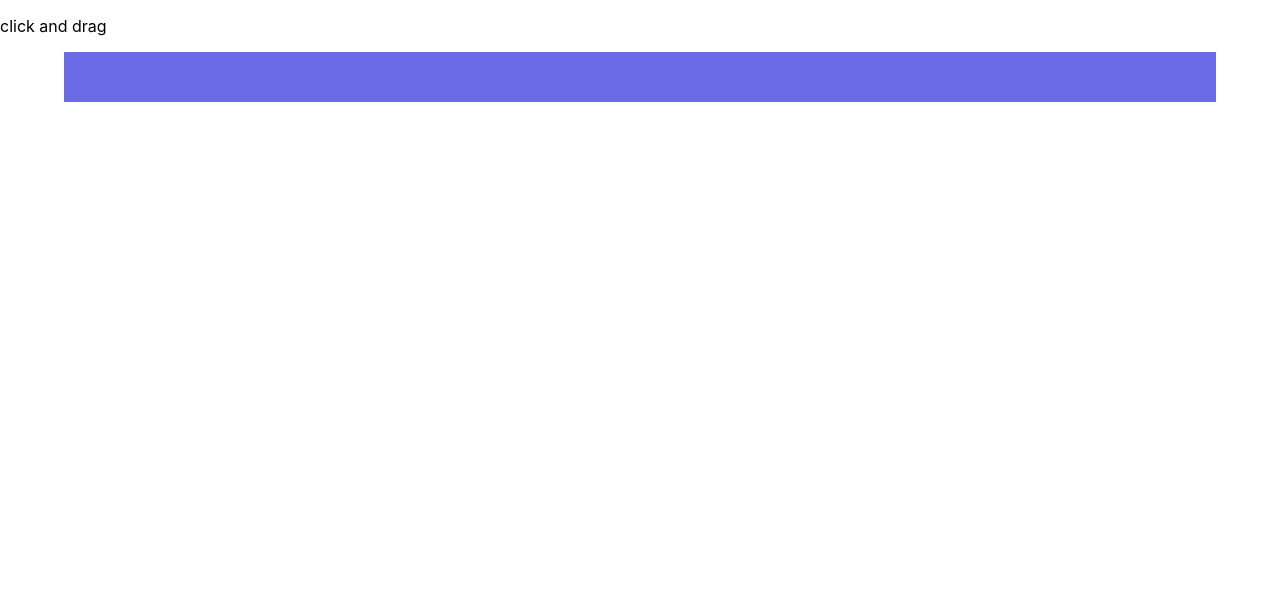
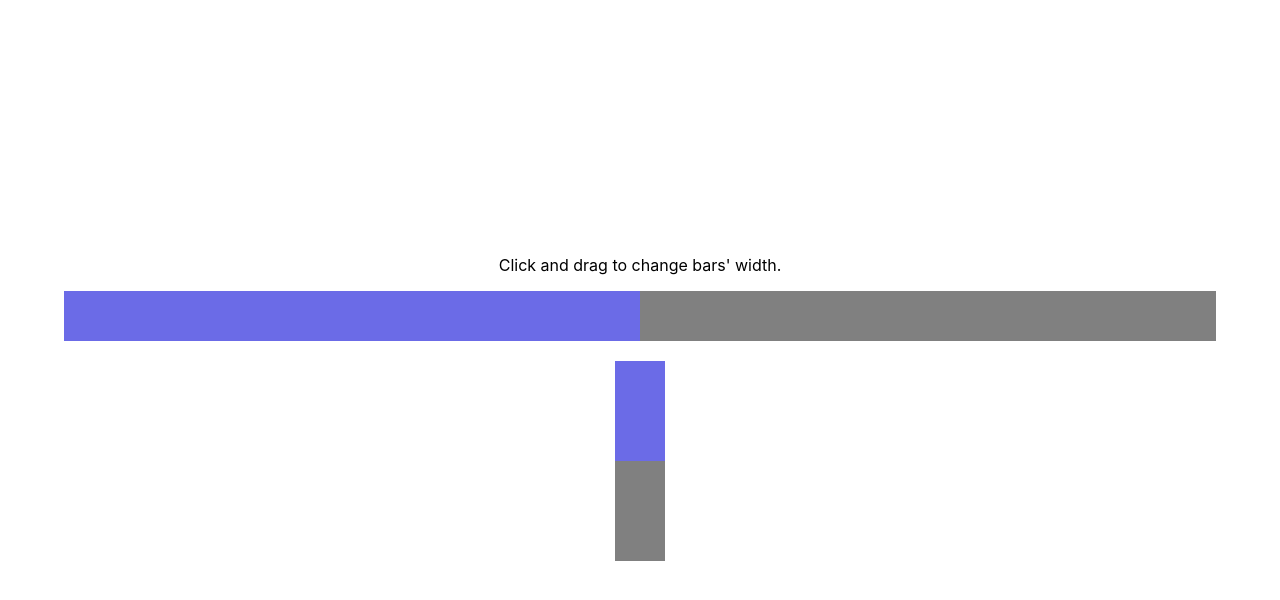
Before and after one commit to ivanalejandro0/use-pointer-drag, a React (Create React App) app: page / in a window 1280 px wide. Shown: the top 600 px of the page. Built offline with nearby package versions, Linux system fonts and the light colour scheme.

Commit message:
Add horizontal and vertical bar examples

```diff
--- a/src/App.css
+++ /dev/null
@@ -1,38 +0,0 @@
-.App {
-  text-align: center;
-}
-
-.App-logo {
-  height: 40vmin;
-  pointer-events: none;
-}
-
-@media (prefers-reduced-motion: no-preference) {
-  .App-logo {
-    animation: App-logo-spin infinite 20s linear;
-  }
-}
-
-.App-header {
-  background-color: #282c34;
-  min-height: 100vh;
-  display: flex;
-  flex-direction: column;
-  align-items: center;
-  justify-content: center;
-  font-size: calc(10px + 2vmin);
-  color: white;
-}
-
-.App-link {
-  color: #61dafb;
-}
-
-@keyframes App-logo-spin {
-  from {
-    transform: rotate(0deg);
-  }
-  to {
-    transform: rotate(360deg);
-  }
-}
--- a/src/styles.css
+++ b/src/App.module.css
@@ -1,5 +1,7 @@
-.App {
+.container {
+  height: 100vh;
   display: flex;
+  flex-direction: column;
   align-items: center;
   justify-content: center;
 }
--- a/src/App.tsx
+++ b/src/App.tsx
@@ -1,13 +1,14 @@
-import "./styles.css";
+import { DragBar, DragBarVertical } from "./drag-bar";
 
-import { DragBar } from "./drag-bar";
+import styles from "./App.module.css";
 
 export default function App() {
   return (
     <>
-      <p>click and drag</p>
-      <div className="App">
+      <div className={styles.container}>
+        <p>Click and drag to change bars' width.</p>
         <DragBar />
+        <DragBarVertical />
       </div>
     </>
   );
--- a/src/drag-bar.module.css
+++ b/src/drag-bar.module.css
@@ -1,5 +1,23 @@
 .bar {
   width: 90%;
   height: 50px;
+  background-color: grey;
+  display: flex;
+}
+
+.filled {
   background-color: rgb(107, 107, 231);
 }
+
+.barVertical {
+  margin-top: 20px;
+  width: 50px;
+  height: 200px;
+  background-color: grey;
+  display: flex;
+}
+
+.filledVertical {
+  background-color: rgb(107, 107, 231);
+  width: 100%;
+}
--- a/src/drag-bar.tsx
+++ b/src/drag-bar.tsx
@@ -1,11 +1,34 @@
+import { useState } from "react";
 import { useMouseDrag } from "./use-mouse-drag";
 
 import styles from "./drag-bar.module.css";
 
 export function DragBar() {
-  const ref = useMouseDrag((x, y) => {
-    console.log("dragging:", x, y);
+  const [width, setWidth] = useState(50);
+
+  const ref = useMouseDrag((x, y, offset) => {
+    // console.log("dragging:", x, y, offset);
+    setWidth( Math.round(100 * (x - offset.left) / offset.width) );
   });
 
-  return <div ref={ref} className={styles.bar}></div>;
+  return (
+    <div ref={ref} className={styles.bar}>
+      <div className={styles.filled} style={{ width: `${width}%` }}></div>
+    </div>
+  );
 }
+
+export function DragBarVertical() {
+  const [height, setHeight] = useState(50);
+
+  const ref = useMouseDrag((_x, y, offset) => {
+    console.log("dragging:", _x, y, offset);
+    setHeight( Math.round(100 * (y - offset.top) / offset.height) );
+  });
+
+  return (
+    <div ref={ref} className={styles.barVertical}>
+      <div className={styles.filledVertical} style={{ height: `${height}%` }}></div>
+    </div>
+  );
+}
--- a/src/use-mouse-drag.ts
+++ b/src/use-mouse-drag.ts
@@ -20,7 +20,13 @@ function useMouseEvent(
   );
 }
 
-export function useMouseDrag(onDrag: (x: number, y: number) => void): React.RefCallback<HTMLElement> {
+interface Offset {
+  width: number;
+  height: number;
+  left: number;
+  top: number;
+}
+export function useMouseDrag(onDrag: (x: number, y: number, offset: Offset) => void): React.RefCallback<HTMLElement> {
   const [dragging, setDragging] = useState<boolean>(false);
 
   const handleMouseDown = (_e: MouseEvent): void => {
@@ -57,7 +63,13 @@ export function useMouseDrag(onDrag: (x: number, y: number) => void): React.RefC
     // console.log("mouse move");
     // throw new Error("move");
     // const { offsetLeft, offsetWidth } = ref.current;
-    onDrag(e.clientX, e.clientY);
+    const offset = {
+      width: ref.current.offsetWidth,
+      height: ref.current.offsetHeight,
+      left: ref.current.offsetLeft,
+      top: ref.current.offsetTop,
+    }
+    onDrag(e.clientX, e.clientY, offset);
   });
 
   return setRef;
```
